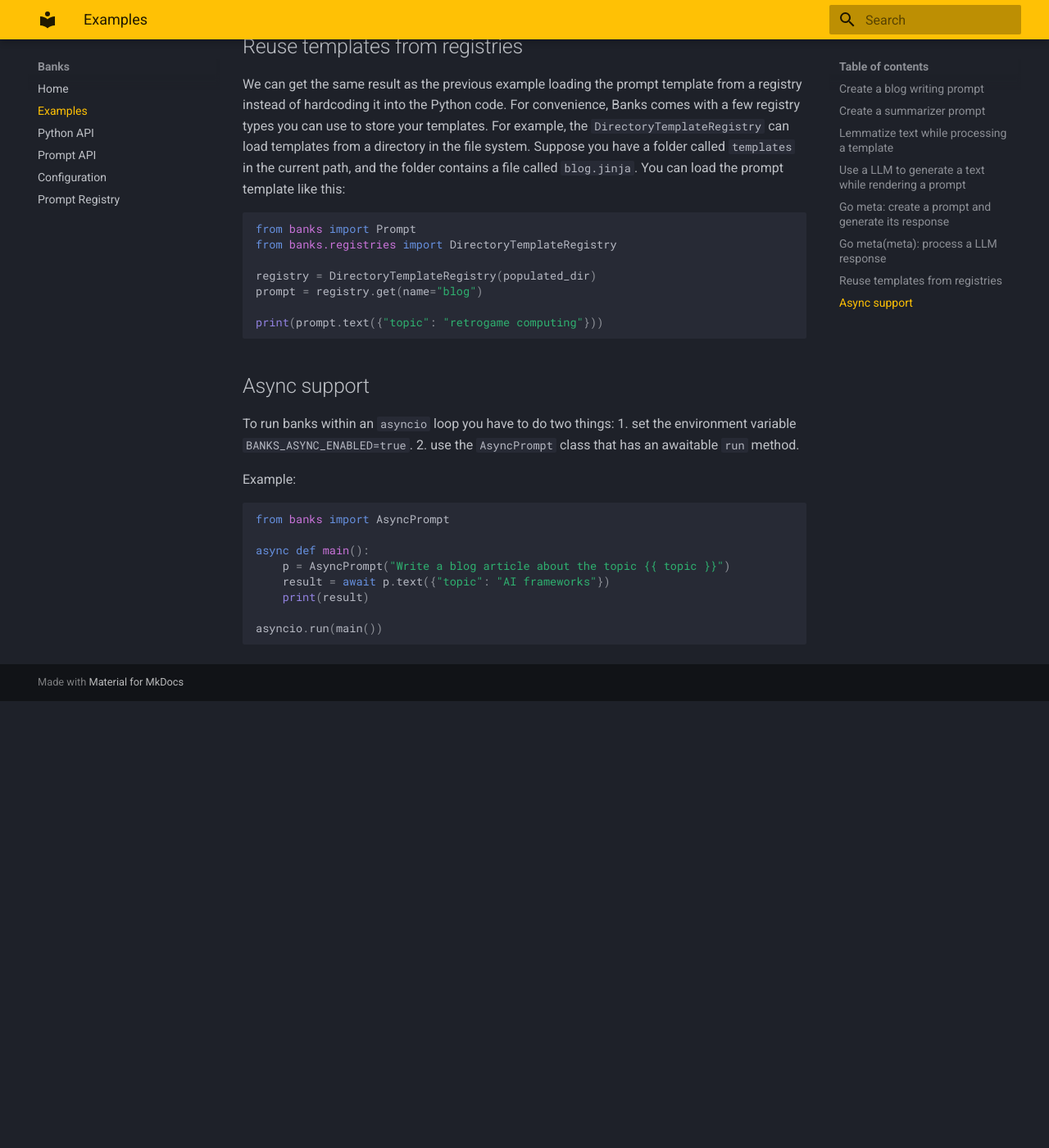
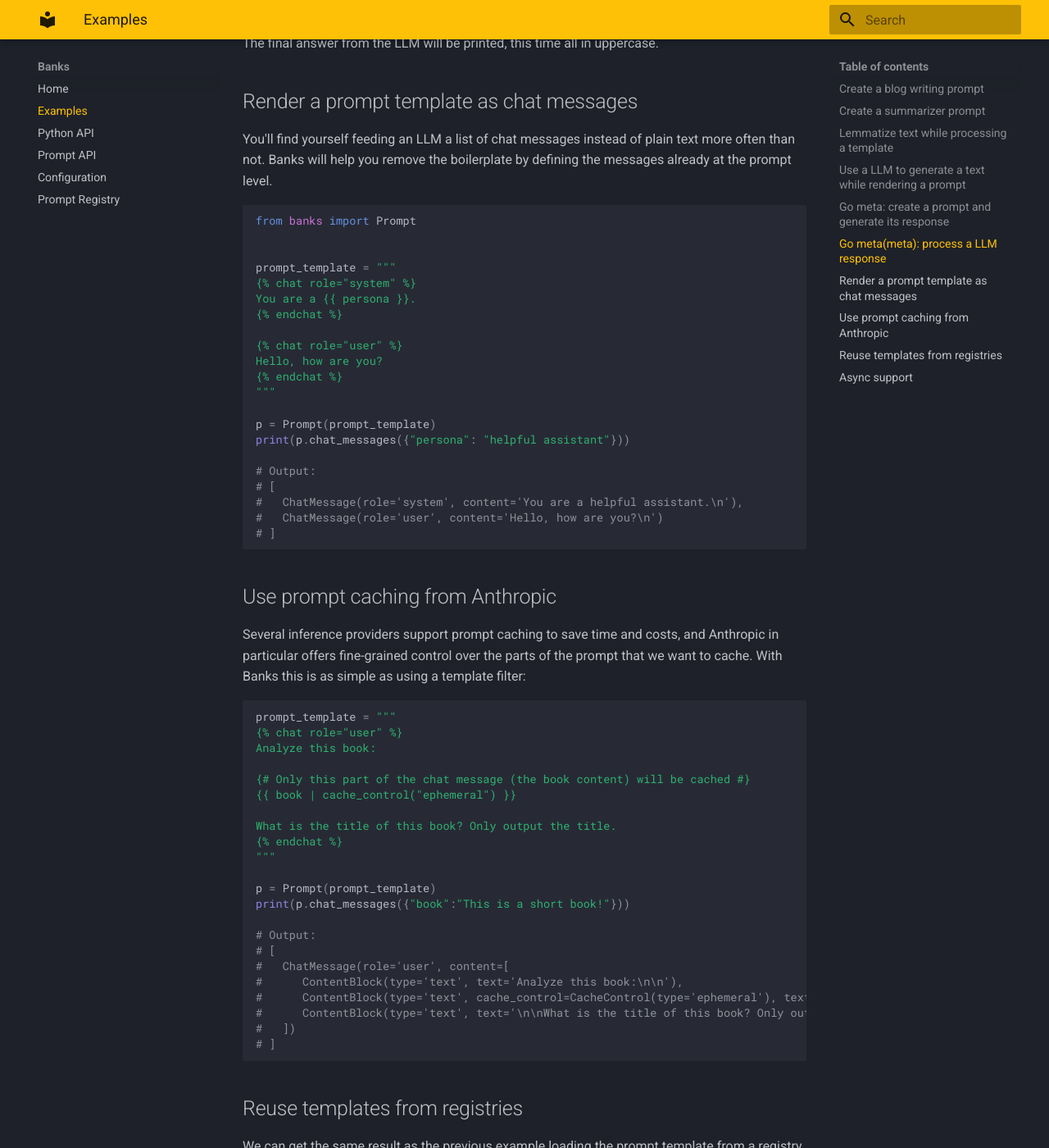
Before and after one commit to masci/banks, an MkDocs documentation site: the page built from docs/examples.md, in a window 1280 px wide and 1400 px high, scrolled down 5249 px. Shown: the whole window at 82% size. Built offline with MkDocs 1.6.1 and Material for MkDocs 9.7.7, drawn with Linux system fonts in a browser that asks for light colours; before the commit the page ends 6104 px from its top, so only the background shows below that; some of the changed text lies outside the part shown.

Commit message:
add more examples

````diff
--- a/docs/examples.md
+++ b/docs/examples.md
@@ -6,6 +6,8 @@
 - [Use a LLM to generate a text while rendering a prompt](#use-a-llm-to-generate-a-text-while-rendering-a-prompt)
 - [Go meta: create a prompt and `generate` its response](#go-meta-create-a-prompt-and-generate-its-response)
 - [Go meta(meta): process a LLM response](#go-metameta-process-a-llm-response)
+- [Render a prompt template as chat messages](#render-a-prompt-template-as-chat-messages)
+- [Use prompt caching from Anthropic](#use-prompt-caching-from-anthropic)
 - [Reuse templates from registries](#reuse-templates-from-registries)
 - [Async support](#async-support)
 
@@ -259,6 +261,67 @@ print(p.text({"topic": "climate change"}))
 
 The final answer from the LLM will be printed, this time all in uppercase.
 
+## Render a prompt template as chat messages
+
+You'll find yourself feeding an LLM a list of chat messages instead of plain text
+more often than not. Banks will help you remove the boilerplate by defining the
+messages already at the prompt level.
+
+```py
+from banks import Prompt
+
+
+prompt_template = """
+{% chat role="system" %}
+You are a {{ persona }}.
+{% endchat %}
+
+{% chat role="user" %}
+Hello, how are you?
+{% endchat %}
+"""
+
+p = Prompt(prompt_template)
+print(p.chat_messages({"persona": "helpful assistant"}))
+
+# Output:
+# [
+#   ChatMessage(role='system', content='You are a helpful assistant.\n'),
+#   ChatMessage(role='user', content='Hello, how are you?\n')
+# ]
+```
+
+## Use prompt caching from Anthropic
+
+Several inference providers support prompt caching to save time and costs, and Anthropic in particular offers
+fine-grained control over the parts of the prompt that we want to cache. With Banks this is as simple as
+using a template filter:
+
+```py
+prompt_template = """
+{% chat role="user" %}
+Analyze this book:
+
+{# Only this part of the chat message (the book content) will be cached #}
+{{ book | cache_control("ephemeral") }}
+
+What is the title of this book? Only output the title.
+{% endchat %}
+"""
+
+p = Prompt(prompt_template)
+print(p.chat_messages({"book":"This is a short book!"}))
+
+# Output:
+# [
+#   ChatMessage(role='user', content=[
+#      ContentBlock(type='text', text='Analyze this book:\n\n'),
+#      ContentBlock(type='text', cache_control=CacheControl(type='ephemeral'), text='This is a short book!'),
+#      ContentBlock(type='text', text='\n\nWhat is the title of this book? Only output the title.\n')
+#   ])
+# ]
+```
+
 ## Reuse templates from registries
 
 We can get the same result as the previous example loading the prompt template from a registry
````
